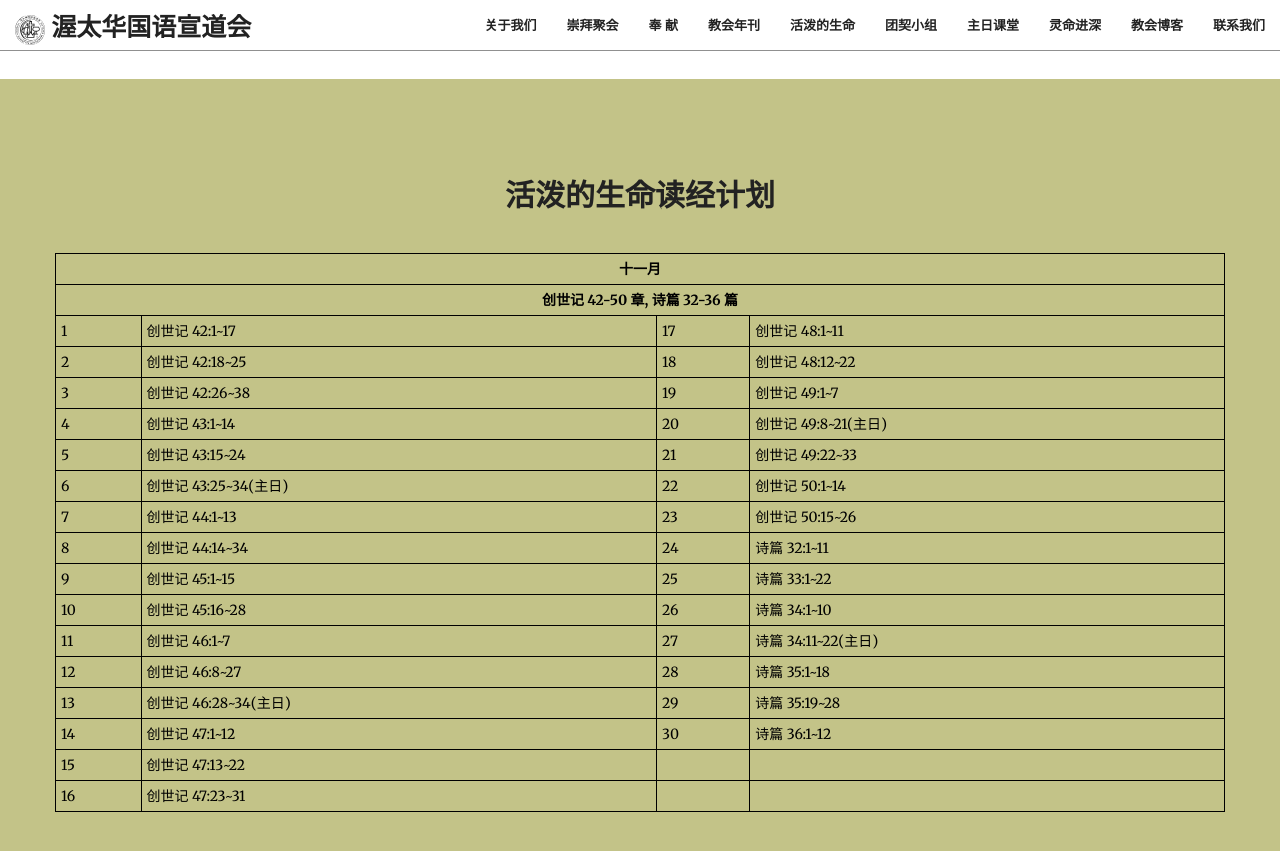
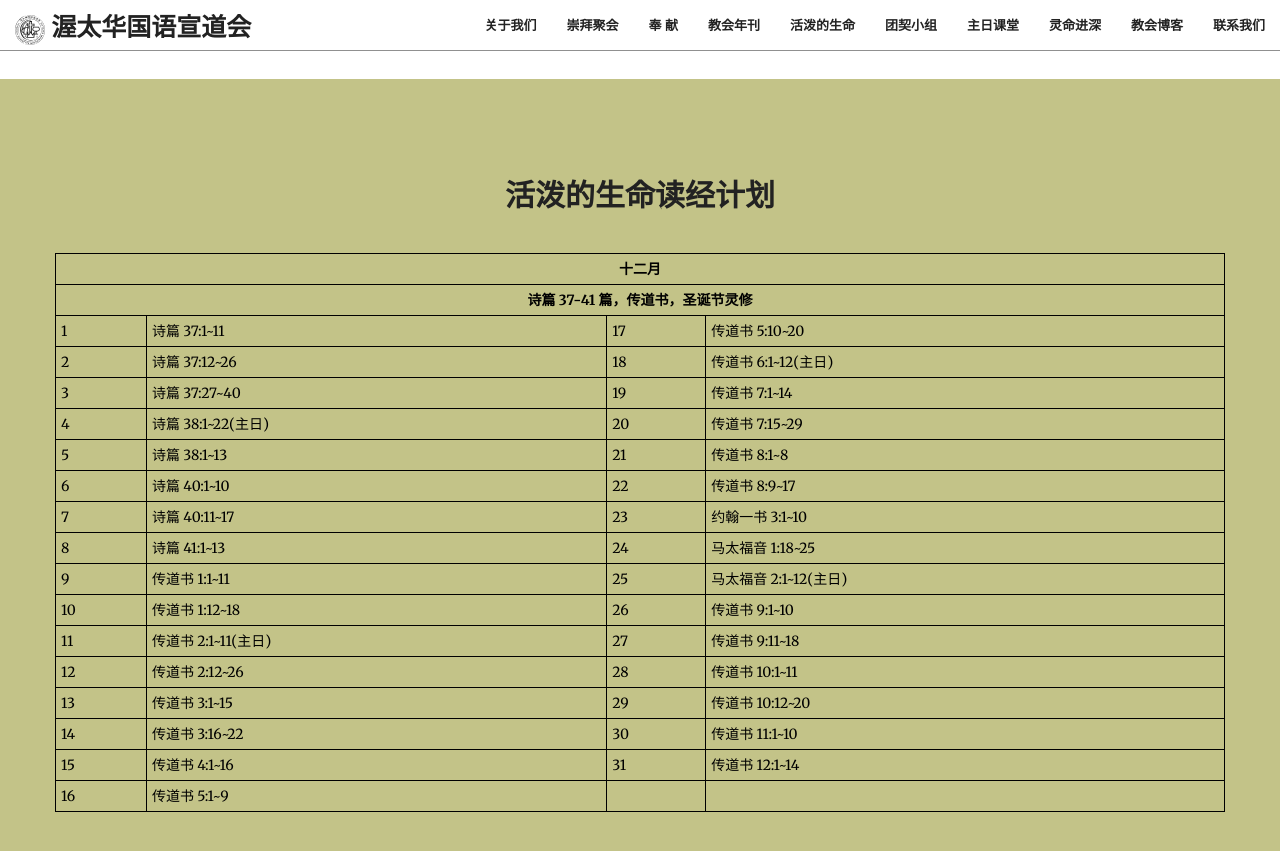
Before and after one commit to JonasYow/ottawaomac, a Jekyll site: the page built from index.html, in a window 1280 px wide and 900 px high, scrolled down 3579 px. Shown: the top 851 px of the window. Built offline with Jekyll 4.4.1, drawn with Linux system fonts in a browser that asks for light colours; some web fonts are replaced.

Commit message:
Update content for Dec 2022

```diff
--- a/_includes/dailylivingwater.html
+++ b/_includes/dailylivingwater.html
@@ -8,120 +8,120 @@
             </div>
             <table style="width:100%">
             <tr>
-                <th colspan="4" class="text-center">十一月</th>
+                <th colspan="4" class="text-center">十二月</th>
             </tr>
             <tr>
-                <th colspan="4" class="text-center">创世记 42-50 章, 诗篇 32-36 篇</th>
+                <th colspan="4" class="text-center">诗篇 37-41 篇，传道书，圣诞节灵修</th>
             </tr>
 
             <tr>
                 <td>1</td>
-                <td>创世记 42:1~17</td>
+                <td>诗篇 37:1~11</td>
                 <td>17</td>
-                <td>创世记 48:1~11</td>
+                <td>传道书 5:10~20</td>
             </tr>
 
             <tr>
                 <td>2</td>
-                <td>创世记 42:18~25</td>
+                <td>诗篇 37:12~26</td>
                 <td>18</td>
-                <td>创世记 48:12~22</td>
+                <td>传道书 6:1~12(主日)</td>
             </tr>
 
             <tr>
                 <td>3</td>
-                <td>创世记 42:26~38</td>
+                <td>诗篇 37:27~40</td>
                 <td>19</td>
-                <td>创世记 49:1~7</td>
+                <td>传道书 7:1~14</td>
             </tr>
 
             <tr>
                 <td>4</td>
-                <td>创世记 43:1~14</td>
+                <td>诗篇 38:1~22(主日)</td>
                 <td>20</td>
-                <td>创世记 49:8~21(主日)</td>
+                <td>传道书 7:15~29</td>
             </tr>
 
             <tr>
                 <td>5</td>
-                <td>创世记 43:15~24</td>
+                <td>诗篇 38:1~13</td>
                 <td>21</td>
-                <td>创世记 49:22~33</td>
+                <td>传道书 8:1~8</td>
             </tr>
 
             <tr>
                 <td>6</td>
-                <td>创世记 43:25~34(主日)</td>
+                <td>诗篇 40:1~10</td>
                 <td>22</td>
-                <td>创世记 50:1~14</td>
+                <td>传道书 8:9~17</td>
             </tr>
 
             <tr>
                 <td>7</td>
-                <td>创世记 44:1~13</td>
+                <td>诗篇 40:11~17</td>
                 <td>23</td>
-                <td>创世记 50:15~26</td>
+                <td>约翰一书 3:1~10</td>
             </tr>
 
             <tr>
                 <td>8</td>
-                <td>创世记 44:14~34</td>
+                <td>诗篇 41:1~13</td>
                 <td>24</td>
-                <td>诗篇 32:1~11</td>
+                <td>马太福音 1:18~25</td>
             </tr>
 
             <tr>
                 <td>9</td>
-                <td>创世记 45:1~15</td>
+                <td>传道书 1:1~11</td>
                 <td>25</td>
-                <td>诗篇 33:1~22</td>
+                <td>马太福音 2:1~12(主日)</td>
             </tr>
 
             <tr>
                 <td>10</td>
-                <td>创世记 45:16~28</td>
+                <td>传道书 1:12~18</td>
                 <td>26</td>
-                <td>诗篇 34:1~10</td>
+                <td>传道书 9:1~10</td>
             </tr>
 
             <tr>
                 <td>11</td>
-                <td>创世记 46:1~7</td>
+                <td>传道书 2:1~11(主日)</td>
                 <td>27</td>
-                <td>诗篇 34:11~22(主日)</td>
+                <td>传道书 9:11~18</td>
             </tr>
 
             <tr>
                 <td>12</td>
-                <td>创世记 46:8~27</td>
+                <td>传道书 2:12~26</td>
                 <td>28</td>
-                <td>诗篇 35:1~18</td>
+                <td>传道书 10:1~11</td>
             </tr>
 
             <tr>
                 <td>13</td>
-                <td>创世记 46:28~34(主日)</td>
+                <td>传道书 3:1~15</td>
                 <td>29</td>
-                <td>诗篇 35:19~28</td>
+                <td>传道书 10:12~20</td>
             </tr>
 
             <tr>
                 <td>14</td>
-                <td>创世记 47:1~12</td>
+                <td>传道书 3:16~22</td>
                 <td>30</td>
-                <td>诗篇 36:1~12</td>
+                <td>传道书 11:1~10</td>
             </tr>
 
             <tr>
                 <td>15</td>
-                <td>创世记 47:13~22</td>
-                <td></td>
-                <td></td>
+                <td>传道书 4:1~16</td>
+                <td>31</td>
+                <td>传道书 12:1~14</td>
             </tr>
 
             <tr>
                 <td>16</td>
-                <td>创世记 47:23~31</td>
+                <td>传道书 5:1~9</td>
                 <td></td>
                 <td></td>
             </tr>
```
